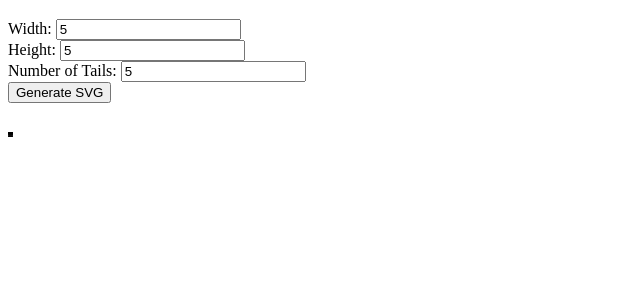
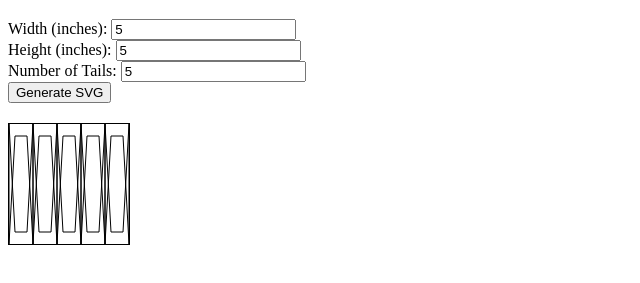
Before and after one commit to Craigkenison/svg-dovetail-generator, a plain HTML site: page index.html in a window 1280 px wide. Both pictures are taken after typing "5", "5", "5" into the empty fields and a click on the button "Generate SVG". Shown: the part 61-344 px from the top of the page, without its empty margins (0-640 px from the left). Drawn offline with Linux system fonts and the light colour scheme.

Commit message:
Update index v2.html

```diff
--- a/index.html
+++ b/index.html
@@ -8,16 +8,19 @@
         #svg-container {
             margin-top: 20px;
         }
+        svg {
+            border: 1px solid black;
+        }
     </style>
 </head>
 <body>
     <h1>SVG Dovetail Generator</h1>
     <form id="dimensionForm">
-        <label for="width">Width:</label>
-        <input type="number" id="width" name="width" required>
+        <label for="width">Width (inches):</label>
+        <input type="number" id="width" name="width" step="0.01" required>
         <br>
-        <label for="height">Height:</label>
-        <input type="number" id="height" name="height" required>
+        <label for="height">Height (inches):</label>
+        <input type="number" id="height" name="height" step="0.01" required>
         <br>
         <label for="numTails">Number of Tails:</label>
         <input type="number" id="numTails" name="numTails" required>
@@ -28,39 +31,48 @@
 
     <script>
         function generateSVG() {
-            const width = parseFloat(document.getElementById('width').value);
-            const height = parseFloat(document.getElementById('height').value);
+            const width = parseFloat(document.getElementById('width').value) * 96; // Convert inches to pixels (1 inch = 96 pixels)
+            const height = parseFloat(document.getElementById('height').value) * 96; // Convert inches to pixels (1 inch = 96 pixels)
             const numTails = parseInt(document.getElementById('numTails').value);
+
+            const scale = 0.25; // 1/4 scale for preview
+            const scaledWidth = width * scale;
+            const scaledHeight = height * scale;
 
             const svgContainer = document.getElementById('svg-container');
             svgContainer.innerHTML = '';
 
             const svgNS = "http://www.w3.org/2000/svg";
             const svg = document.createElementNS(svgNS, "svg");
-            svg.setAttribute("width", width);
-            svg.setAttribute("height", height);
+            svg.setAttribute("width", scaledWidth);
+            svg.setAttribute("height", scaledHeight);
 
             const tailWidth = width / numTails;
-            const halfTailHeight = height / 2;
+            const pinWidth = tailWidth * 0.5; // Assume pin width is half of tail width
+            const socketWidth = tailWidth * 0.5; // Assume socket width is half of tail width
 
             for (let i = 0; i < numTails; i++) {
                 const path = document.createElementNS(svgNS, "path");
 
                 // Coordinates for the dovetail path
-                const x1 = i * tailWidth;
-                const x2 = x1 + tailWidth / 2;
-                const x3 = (i + 1) * tailWidth;
+                const x1 = i * tailWidth * scale;
+                const x2 = (i * tailWidth + pinWidth / 2) * scale;
+                const x3 = ((i + 1) * tailWidth - pinWidth / 2) * scale;
+                const x4 = (i + 1) * tailWidth * scale;
                 const y1 = 0;
-                const y2 = halfTailHeight;
-                const y3 = height;
+                const y2 = height * scale;
+                const y3 = (height - socketWidth) * scale;
+                const y4 = socketWidth * scale;
 
                 const d = `
                     M ${x1} ${y1}
-                    L ${x2} ${y2}
-                    L ${x3} ${y1}
+                    L ${x2} ${y3}
                     L ${x3} ${y3}
-                    L ${x2} ${y2 + halfTailHeight}
-                    L ${x1} ${y3}
+                    L ${x4} ${y1}
+                    L ${x4} ${y2}
+                    L ${x3} ${y4}
+                    L ${x2} ${y4}
+                    L ${x1} ${y2}
                     Z
                 `;
 
```
